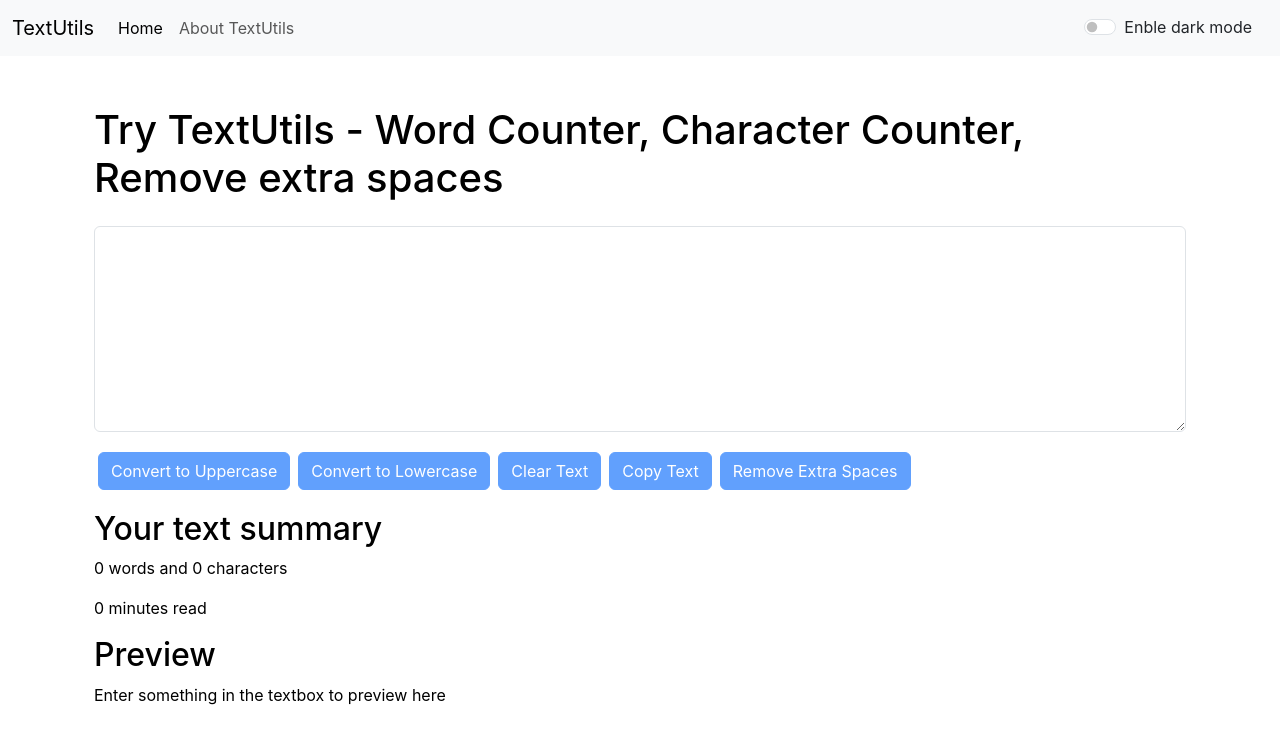
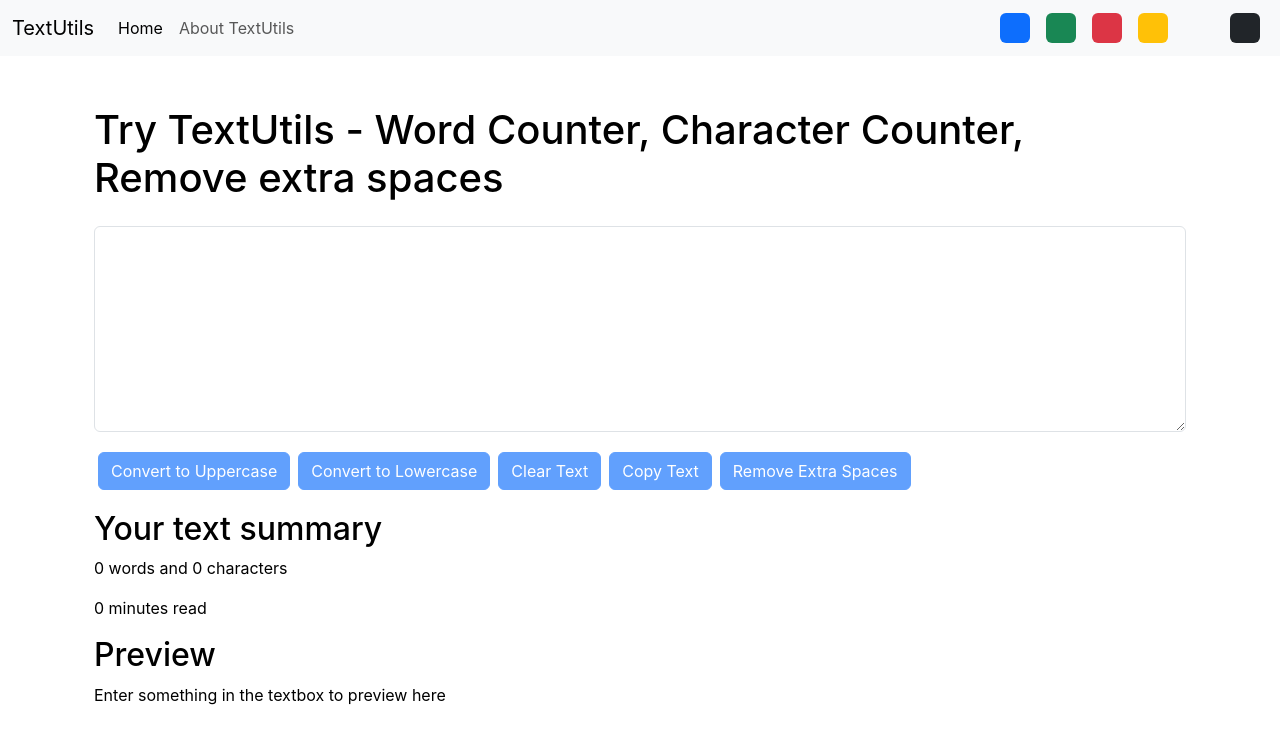
Before and after one commit to Jitender-52/textutils, a React (Create React App) app: page / in a window 1280 px wide. Shown: the top 744 px of the page. Built offline with nearby package versions, Linux system fonts and the light colour scheme.

Commit message:
20th commit

```diff
--- a/src/App.js
+++ b/src/App.js
@@ -24,7 +24,19 @@
     }, 1500);
   };
 
-  const toggleMode = (toggleMode) => {
+  const removeBodyClasses = ()=>{
+    document.body.classList.remove('bg-light');
+    document.body.classList.remove('bg-dark');
+    document.body.classList.remove('bg-primary');
+    document.body.classList.remove('bg-danger');
+    document.body.classList.remove('bg-success');
+    document.body.classList.remove('bg-warning');
+  }
+
+  const toggleMode = (cls) => {
+    removeBodyClasses();
+    document.body.classList.add('bg-' + cls);
+
     if (mode === "light") {
       setMode("dark");
       document.body.style.backgroundColor = "#042743";
--- a/src/components/Navbar.js
+++ b/src/components/Navbar.js
@@ -24,10 +24,20 @@
         <input className="form-control me-2" type="search" placeholder="Search" aria-label="Search"/>
         <button className="btn btn-primary" type="submit">Search</button>
       </form> */}
-      <div className={`form-check form-switch mx-3 text-${props.mode==='light'?'dark':'light'}`}>
+
+      <div className="d-flex">
+        <div className="bg-primary rounded mx-2" onClick={()=> {props.toggleMode('primary')}} style={{height: '30px', width: '30px', cursor: 'pointer'}}></div>
+        <div className="bg-success rounded mx-2" onClick={()=> {props.toggleMode('success')}} style={{height: '30px', width: '30px', cursor: 'pointer'}}></div>
+        <div className="bg-danger rounded mx-2" onClick={()=> {props.toggleMode('danger')}} style={{height: '30px', width: '30px', cursor: 'pointer'}}></div>
+        <div className="bg-warning rounded mx-2" onClick={()=> {props.toggleMode('warning')}} style={{height: '30px', width: '30px', cursor: 'pointer'}}></div>
+        <div className="bg-light rounded mx-2" onClick={()=> {props.toggleMode('light')}} style={{height: '30px', width: '30px', cursor: 'pointer'}}></div>
+        <div className="bg-dark rounded mx-2" onClick={()=> {props.toggleMode('dark')}} style={{height: '30px', width: '30px', cursor: 'pointer'}}></div>
+      </div>
+
+      {/* <div className={`form-check form-switch mx-3 text-${props.mode==='light'?'dark':'light'}`}>
         <input className="form-check-input" onClick={props.toggleMode} type="checkbox" role="switch" id="flexSwitchCheckDefault"/>
         <label className="form-check-label" htmlFor="flexSwitchCheckDefault">{props.mode==="dark"?"Enable light mode":"Enble dark mode"}</label>
-      </div>
+      </div> */}
     </div>
   </div>
 </nav>
```
